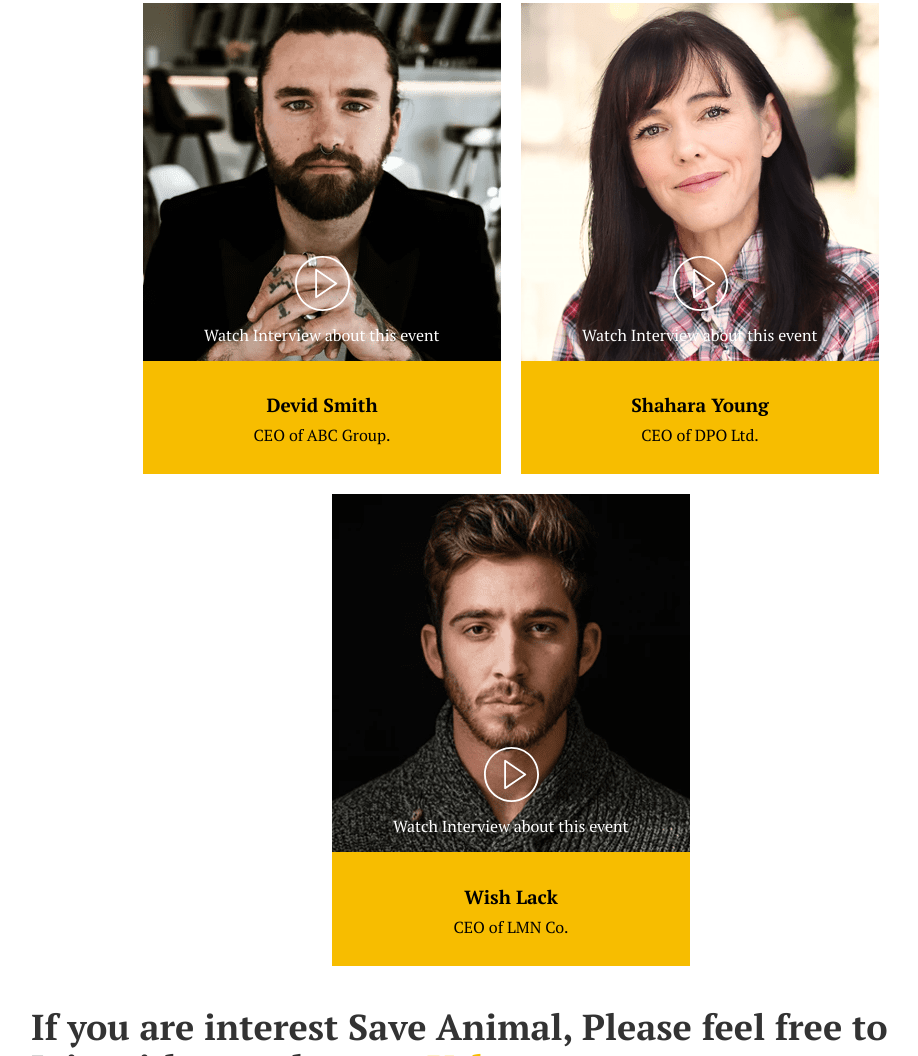
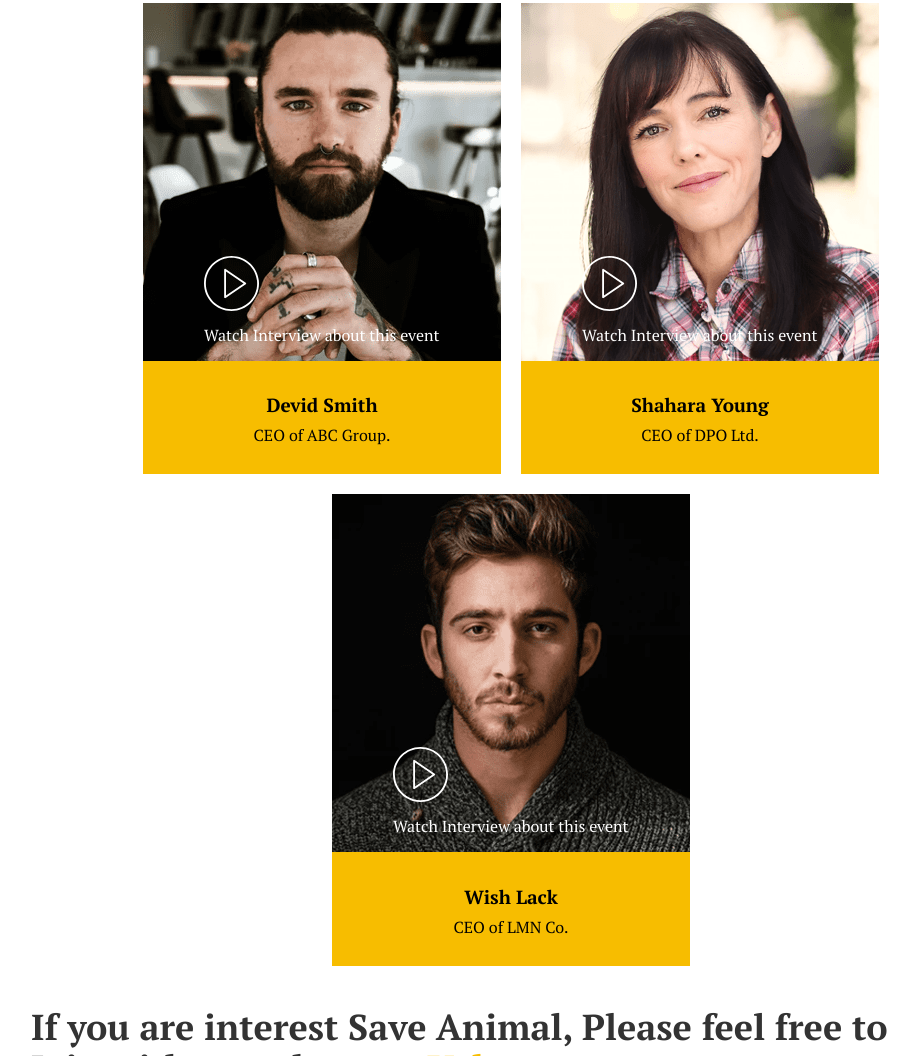
Before and after one commit to aydys/aydys.github.io, a plain HTML site: page animal/index.html in a window 1280 px wide. Shown: the part 3277-4333 px from the top of the page, without its empty margins (129-1047 px from the left). Drawn offline with Linux system fonts and the light colour scheme; files whose address does not match are found by name.

Commit message:
Revert "added speaker img center"
This reverts commit 8c16e1a6bd7add86c5580ba4c52a14ca8561e03f.

```diff
--- a/animal/css/main.css
+++ b/animal/css/main.css
@@ -1483,10 +1483,6 @@ body {
     transform: translate(-50%);
 }
 
-.speaker__pic-inner img {
-    margin: 0 auto;
-}
-
 @media (max-width: 479.98px) {
     .speaker__pic-inner {
         top: 65%;
```
Also changed, not shown: 1 other file.
